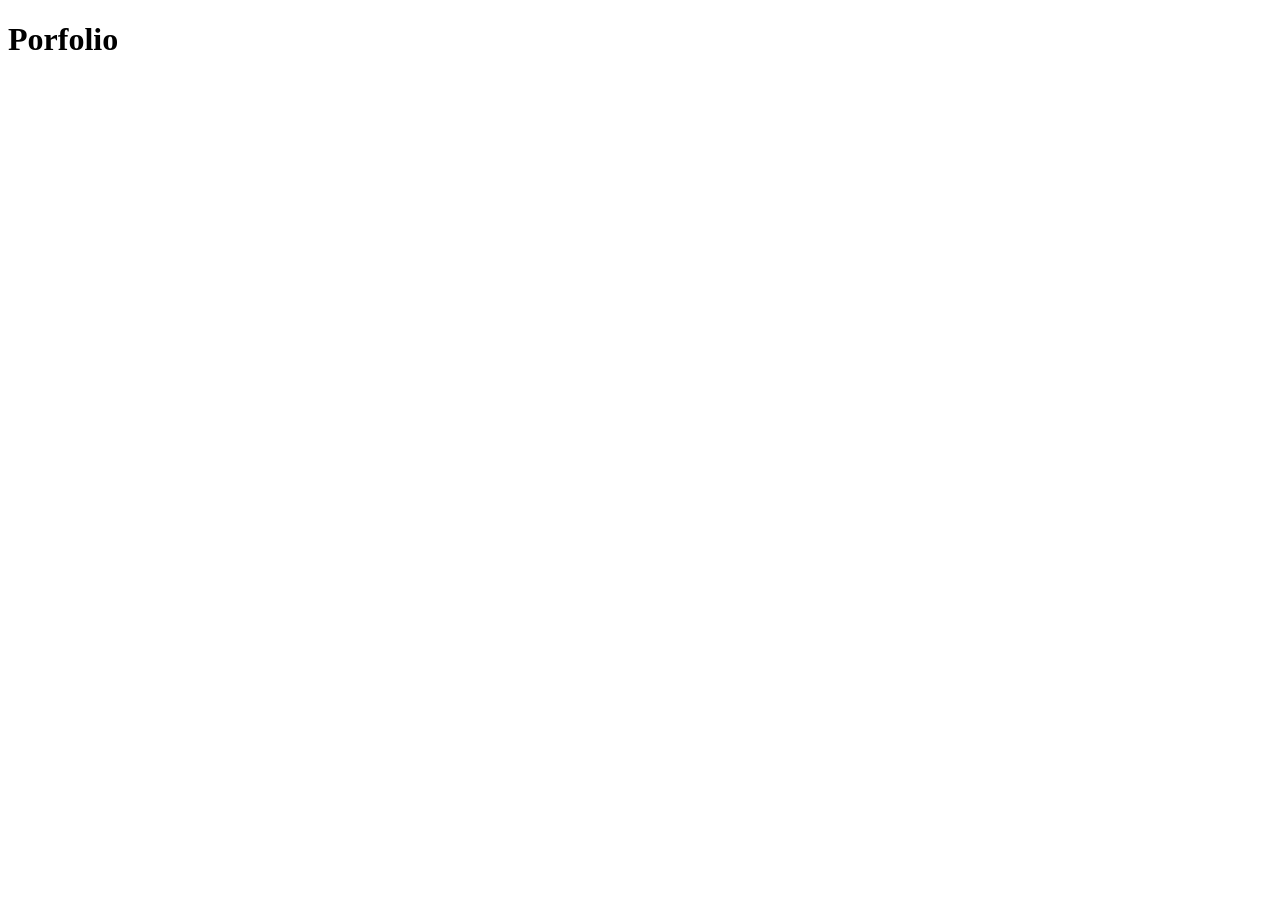
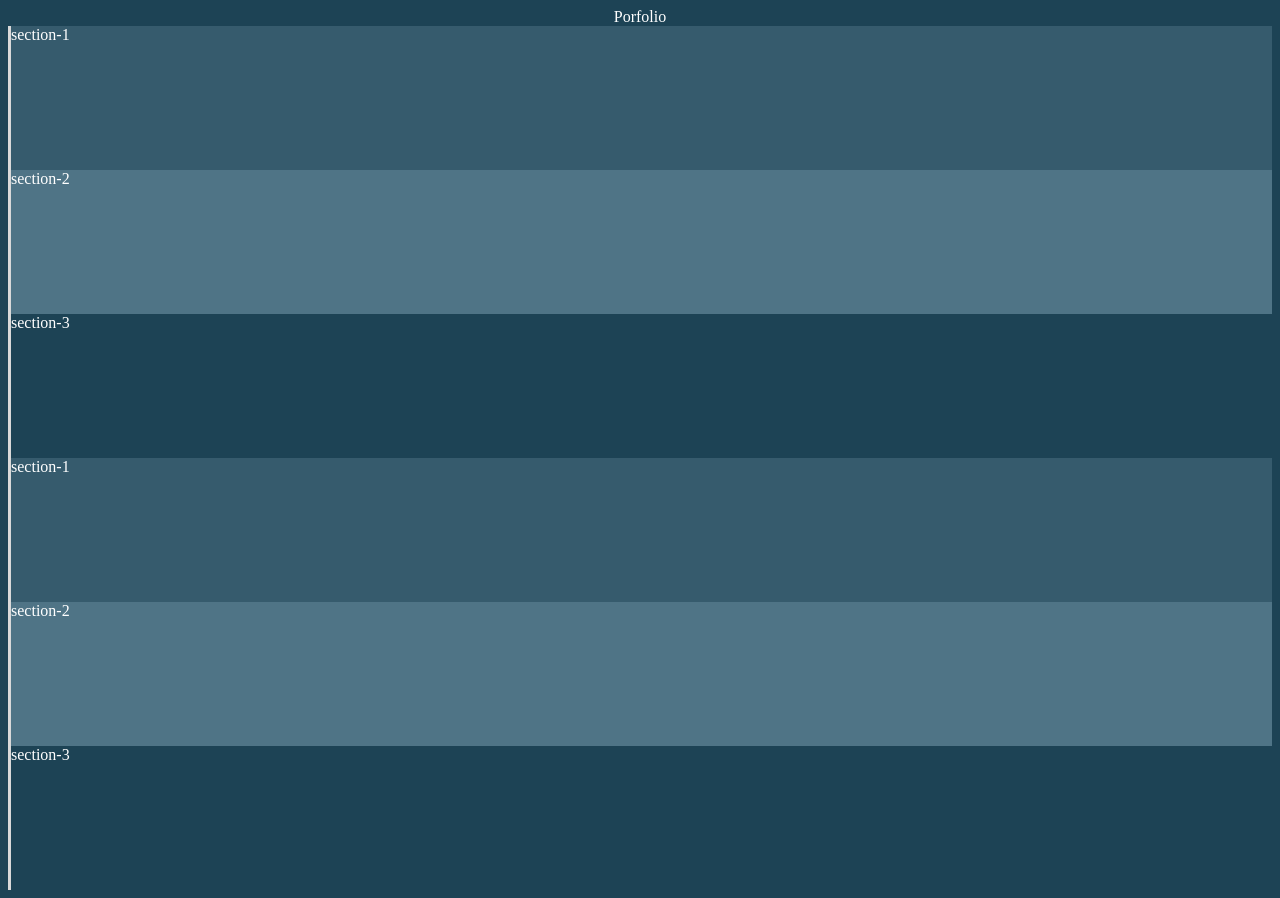
Before and after one commit to tmadau/porfolio, a plain HTML site: page index.html in a window 1280 px wide. Before the commit the page ends 800 px from the top, so only its background shows below. Drawn offline with Linux system fonts and the light colour scheme.

Commit message:
page background & layout added

```diff
--- a/css/style.css
+++ b/css/style.css
@@ -0,0 +1,19 @@
+body {
+    color: white;
+    background-color: #1d4355;
+}
+
+#section1 {
+    background-color: #365b6d;
+    border-left: 3px solid #d9d9d9;
+}
+
+#section2 {
+    background-color: #4f7486;
+    border-left: 3px solid #d9d9d9;
+}
+
+#section3 {
+    background-color: #1d4355;
+    border-left: 3px solid #d9d9d9;
+}
--- a/index.html
+++ b/index.html
@@ -8,7 +8,13 @@
     <title>Document</title>
 </head>
 <body>
-    <h1>Porfolio</h1>
+    <nav style="text-align: center;">Porfolio</nav>
+    <div id="section1">section-1<br /><br /><br /><br /><br /><br /><br /><br /></div>
+    <section id="section2">section-2<br /><br /><br /><br /><br /><br /><br /><br /></section>
+    <section id="section3">section-3<br /><br /><br /><br /><br /><br /><br /><br /></section>
+    <div id="section1">section-1<br /><br /><br /><br /><br /><br /><br /><br /></div>
+    <section id="section2">section-2<br /><br /><br /><br /><br /><br /><br /><br /></section>
+    <section id="section3">section-3<br /><br /><br /><br /><br /><br /><br /><br /></section>
 
     <script rel="stylesheet" type="text/javascript" src="javascript/app.js"></script>
 </body>
```
